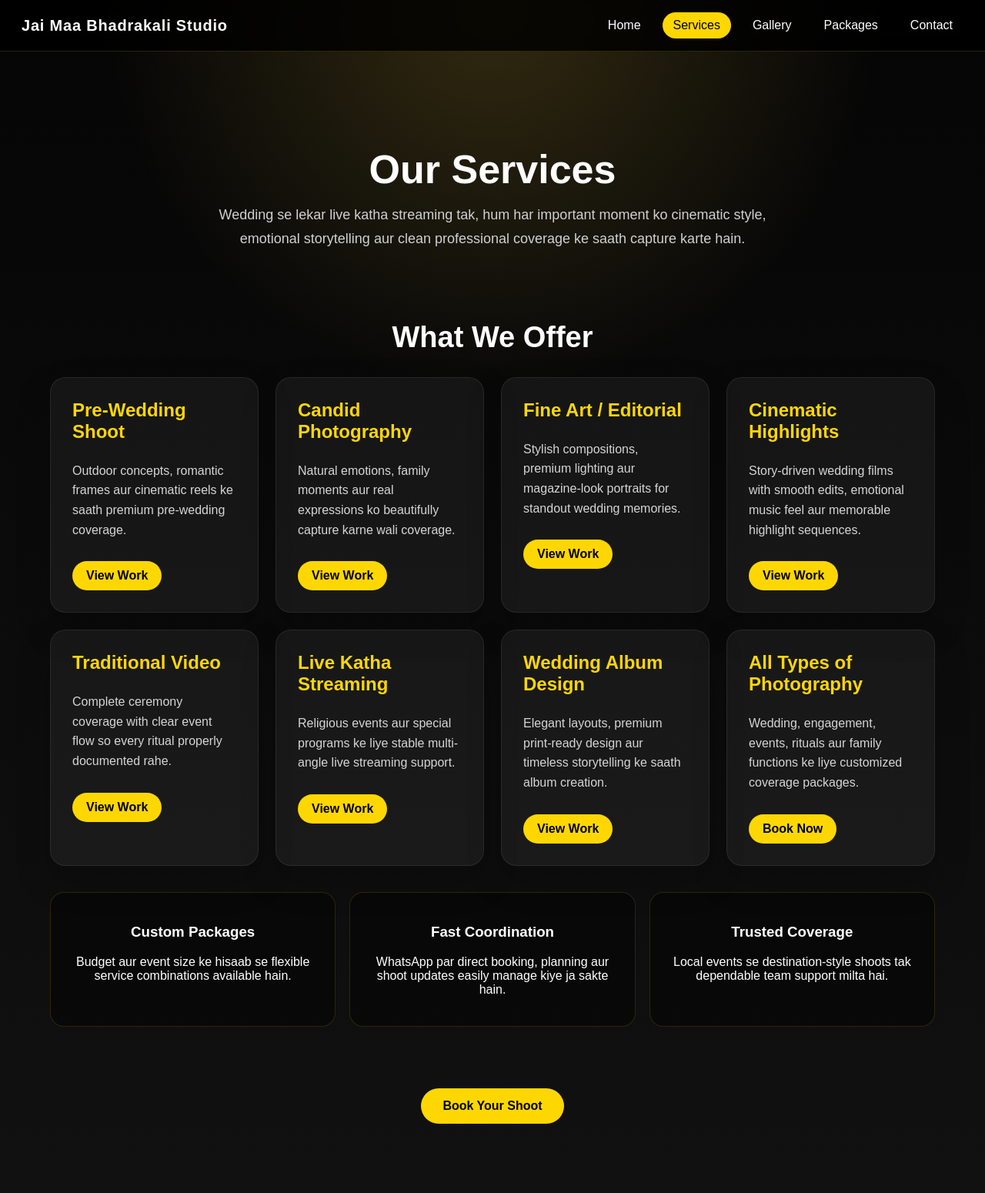
After one commit to Satishsrivastav045/jai-maa-studio, a Django app: page /services/ in a window 1280 px wide. The commit adds this page. Shown: the whole page at 77% size. Run offline with Django 5.2, Linux system fonts and the light colour scheme.

Commit message:
Update studio pages and routes

```diff
--- /dev/null
+++ b/main/templates/main/services.html
@@ -0,0 +1,251 @@
+{% load static %}
+
+<!DOCTYPE html>
+<html>
+<head>
+  <title>Services | Bhadrakali Studio</title>
+  <style>
+    html {
+      scroll-behavior: smooth;
+    }
+    body {
+      margin: 0;
+      font-family: Arial;
+      background:
+        radial-gradient(circle at top, rgba(212, 175, 55, 0.22), transparent 30%),
+        linear-gradient(180deg, #050505 0%, #111111 100%);
+      color: white;
+    }
+    a {
+      color: inherit;
+      text-decoration: none;
+    }
+    .navbar {
+      position: sticky;
+      top: 0;
+      z-index: 1000;
+      display: flex;
+      justify-content: space-between;
+      align-items: center;
+      padding: 16px 28px;
+      background: rgba(0, 0, 0, 0.82);
+      backdrop-filter: blur(10px);
+      border-bottom: 1px solid rgba(255, 215, 0, 0.16);
+    }
+    .brand {
+      font-size: 20px;
+      font-weight: bold;
+      letter-spacing: 0.8px;
+    }
+    .nav-links {
+      display: flex;
+      flex-wrap: wrap;
+      gap: 14px;
+    }
+    .nav-links a {
+      padding: 8px 14px;
+      border-radius: 999px;
+      transition: 0.3s;
+    }
+    .nav-links a:hover,
+    .nav-links a.active {
+      background: gold;
+      color: black;
+    }
+    .hero {
+      max-width: 1100px;
+      margin: 0 auto;
+      padding: 80px 20px 36px;
+      text-align: center;
+    }
+    .hero h1 {
+      font-size: 52px;
+      margin-bottom: 14px;
+    }
+    .hero p {
+      max-width: 720px;
+      margin: 0 auto;
+      color: #d0d0d0;
+      font-size: 18px;
+      line-height: 1.7;
+    }
+    .section {
+      max-width: 1150px;
+      margin: 0 auto;
+      padding: 24px 20px 80px;
+    }
+    .section h2 {
+      text-align: center;
+      font-size: 38px;
+      margin-bottom: 30px;
+    }
+    .services-grid {
+      display: grid;
+      grid-template-columns: repeat(auto-fit, minmax(240px, 1fr));
+      gap: 22px;
+    }
+    .service-card {
+      padding: 28px;
+      border-radius: 20px;
+      background: rgba(255, 255, 255, 0.05);
+      border: 1px solid rgba(255, 255, 255, 0.08);
+      box-shadow: 0 20px 45px rgba(0, 0, 0, 0.22);
+      transition: transform 0.3s, border-color 0.3s;
+    }
+    .service-card:hover {
+      transform: translateY(-8px);
+      border-color: rgba(255, 215, 0, 0.45);
+    }
+    .service-card h3 {
+      margin-top: 0;
+      font-size: 24px;
+      color: gold;
+    }
+    .service-card p {
+      color: #d5d5d5;
+      line-height: 1.6;
+    }
+    .service-card a {
+      display: inline-block;
+      margin-top: 12px;
+      padding: 10px 18px;
+      border-radius: 999px;
+      background: gold;
+      color: black;
+      font-weight: bold;
+    }
+    .info-strip {
+      display: grid;
+      grid-template-columns: repeat(auto-fit, minmax(220px, 1fr));
+      gap: 18px;
+      margin-top: 34px;
+    }
+    .info-box {
+      padding: 22px;
+      border-radius: 18px;
+      background: rgba(0, 0, 0, 0.42);
+      border: 1px solid rgba(255, 215, 0, 0.14);
+      text-align: center;
+    }
+    .cta {
+      text-align: center;
+      padding: 0 20px 90px;
+    }
+    .cta a {
+      display: inline-block;
+      padding: 14px 28px;
+      border-radius: 999px;
+      background: gold;
+      color: black;
+      font-weight: bold;
+    }
+    @media (max-width: 768px) {
+      .navbar {
+        padding: 14px 16px;
+        gap: 10px;
+      }
+      .brand {
+        font-size: 17px;
+      }
+      .nav-links {
+        gap: 8px;
+      }
+      .nav-links a {
+        padding: 7px 10px;
+        font-size: 13px;
+      }
+      .hero {
+        padding-top: 56px;
+      }
+      .hero h1 {
+        font-size: 36px;
+      }
+    }
+  </style>
+</head>
+<body>
+  <nav class="navbar">
+    <a href="/" class="brand">Jai Maa Bhadrakali Studio</a>
+    <div class="nav-links">
+      <a href="/">Home</a>
+      <a href="/services/" class="active">Services</a>
+      <a href="/#gallery">Gallery</a>
+      <a href="/#packages">Packages</a>
+      <a href="/#contact">Contact</a>
+    </div>
+  </nav>
+
+  <section class="hero">
+    <h1>Our Services</h1>
+    <p>
+      Wedding se lekar live katha streaming tak, hum har important moment ko cinematic style,
+      emotional storytelling aur clean professional coverage ke saath capture karte hain.
+    </p>
+  </section>
+
+  <section class="section">
+    <h2>What We Offer</h2>
+    <div class="services-grid">
+      <div class="service-card">
+        <h3>Pre-Wedding Shoot</h3>
+        <p>Outdoor concepts, romantic frames aur cinematic reels ke saath premium pre-wedding coverage.</p>
+        <a href="/gallery/prewedding/">View Work</a>
+      </div>
+      <div class="service-card">
+        <h3>Candid Photography</h3>
+        <p>Natural emotions, family moments aur real expressions ko beautifully capture karne wali coverage.</p>
+        <a href="/gallery/candid/">View Work</a>
+      </div>
+      <div class="service-card">
+        <h3>Fine Art / Editorial</h3>
+        <p>Stylish compositions, premium lighting aur magazine-look portraits for standout wedding memories.</p>
+        <a href="/gallery/fineart/">View Work</a>
+      </div>
+      <div class="service-card">
+        <h3>Cinematic Highlights</h3>
+        <p>Story-driven wedding films with smooth edits, emotional music feel aur memorable highlight sequences.</p>
+        <a href="/gallery/cinematic/">View Work</a>
+      </div>
+      <div class="service-card">
+        <h3>Traditional Video</h3>
+        <p>Complete ceremony coverage with clear event flow so every ritual properly documented rahe.</p>
+        <a href="/gallery/traditional/">View Work</a>
+      </div>
+      <div class="service-card">
+        <h3>Live Katha Streaming</h3>
+        <p>Religious events aur special programs ke liye stable multi-angle live streaming support.</p>
+        <a href="/gallery/katha/">View Work</a>
+      </div>
+      <div class="service-card">
+        <h3>Wedding Album Design</h3>
+        <p>Elegant layouts, premium print-ready design aur timeless storytelling ke saath album creation.</p>
+        <a href="/gallery/album/">View Work</a>
+      </div>
+      <div class="service-card">
+        <h3>All Types of Photography</h3>
+        <p>Wedding, engagement, events, rituals aur family functions ke liye customized coverage packages.</p>
+        <a href="/#booking">Book Now</a>
+      </div>
+    </div>
+
+    <div class="info-strip">
+      <div class="info-box">
+        <h3>Custom Packages</h3>
+        <p>Budget aur event size ke hisaab se flexible service combinations available hain.</p>
+      </div>
+      <div class="info-box">
+        <h3>Fast Coordination</h3>
+        <p>WhatsApp par direct booking, planning aur shoot updates easily manage kiye ja sakte hain.</p>
+      </div>
+      <div class="info-box">
+        <h3>Trusted Coverage</h3>
+        <p>Local events se destination-style shoots tak dependable team support milta hai.</p>
+      </div>
+    </div>
+  </section>
+
+  <div class="cta">
+    <a href="/#booking">Book Your Shoot</a>
+  </div>
+</body>
+</html>
--- a/main/urls.py
+++ b/main/urls.py
@@ -3,7 +3,9 @@ from . import views
 
 urlpatterns = [
     path('', views.home),
+    path('services/', views.services_page, name='services'),
     path('save-booking/', views.save_booking),
+    path('gallery/<str:category>/', views.gallery_view, name='gallery'),
 
     path('category/<str:category>/', views.get_category_images),
     path('dashboard/', views.dashboard),
--- a/main/views.py
+++ b/main/views.py
@@ -24,15 +24,16 @@ translator = Translator()
 # =========================
 def home(request):
     images = Gallery.objects.all().order_by('-id')
-    return render(request, "main/home.html", {"images": images})
-def home(request):
-    images = Gallery.objects.all().order_by('-id')
     testimonials = Testimonial.objects.filter(approved=True)
 
     return render(request, "main/home.html", {
         "images": images,
         "testimonials": testimonials
     })
+
+
+def services_page(request):
+    return render(request, "main/services.html")
 
 # =========================
 # 📸 CATEGORY API
@@ -182,3 +183,10 @@ def submit_feedback(request):
         return JsonResponse({"status": "success"})
 
     return JsonResponse({"status": "error"})
+def gallery_view(request, category):
+    images = Gallery.objects.filter(category=category)
+
+    return render(request, "main/gallery.html", {
+        "images": images,
+        "category": category
+    })
--- a/studio/settings.py
+++ b/studio/settings.py
@@ -24,7 +24,7 @@ BASE_DIR = Path(__file__).resolve().parent.parent
 SECRET_KEY = 'django-insecure-prpj$m_+8)ogwy-ozllc-v4*a6%@acxb_=@-*oxs4tz71@(&8n'
 
 # SECURITY WARNING: don't run with debug turned on in production!
-DEBUG = False
+DEBUG = os.getenv("DEBUG", "True").lower() == "true"
 
 ALLOWED_HOSTS = ['*']
 
@@ -116,7 +116,7 @@ USE_TZ = True
 # Static files (CSS, JavaScript, Images)
 # https://docs.djangoproject.com/en/5.2/howto/static-files/
 
-STATIC_URL = 'static/'
+STATIC_URL = '/static/'
 STATICFILES_DIRS = [
     BASE_DIR / "main/static",
 ]
--- a/studio/urls.py
+++ b/studio/urls.py
@@ -9,6 +9,6 @@ urlpatterns = [
     path('', include('main.urls')),
 ]
 
-# 🔥 IMPORTANT
 if settings.DEBUG:
     urlpatterns += static(settings.MEDIA_URL, document_root=settings.MEDIA_ROOT)
+    urlpatterns += static(settings.STATIC_URL, document_root=settings.STATIC_ROOT)
```
Also changed, not shown: main/templates/main/home.html (+100 -14 lines), requirements.txt (+3 -54 lines), main/templates/main/gallery.html (renamed from main/templates/main/category.html).
